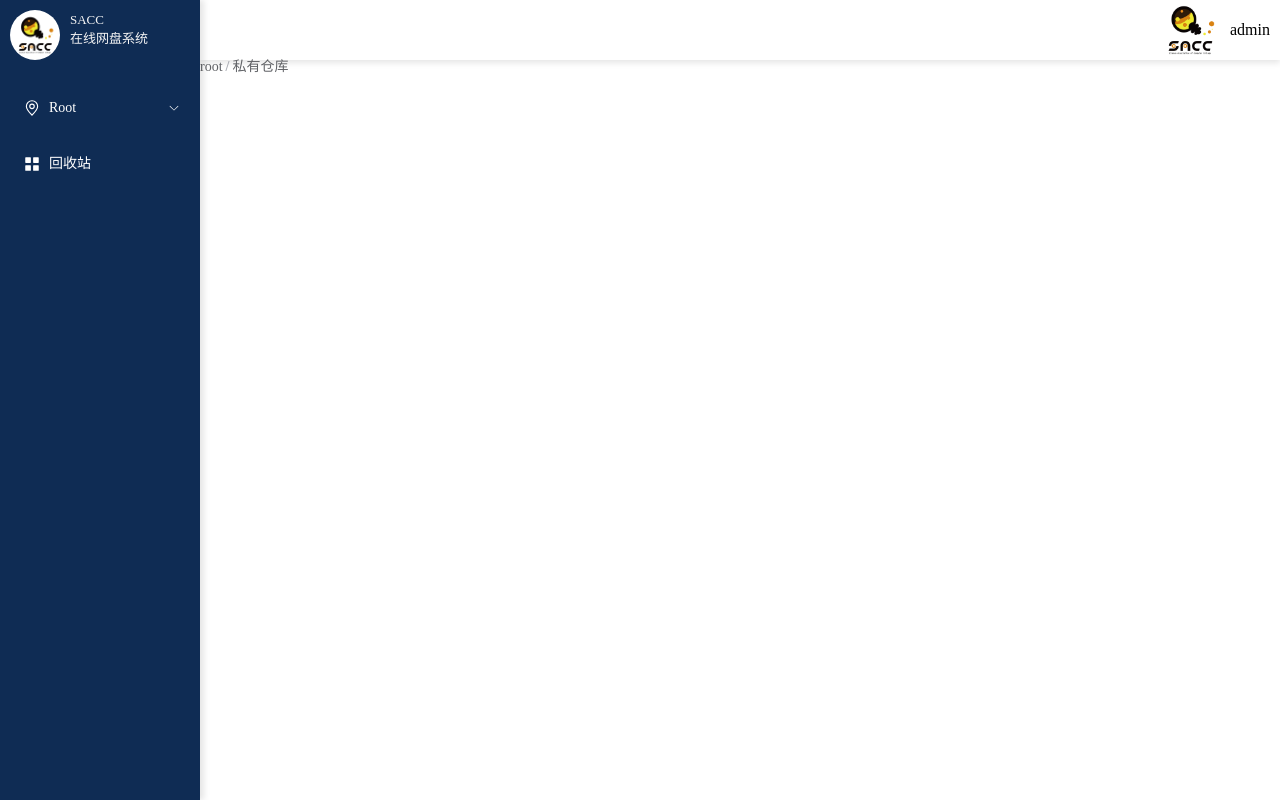
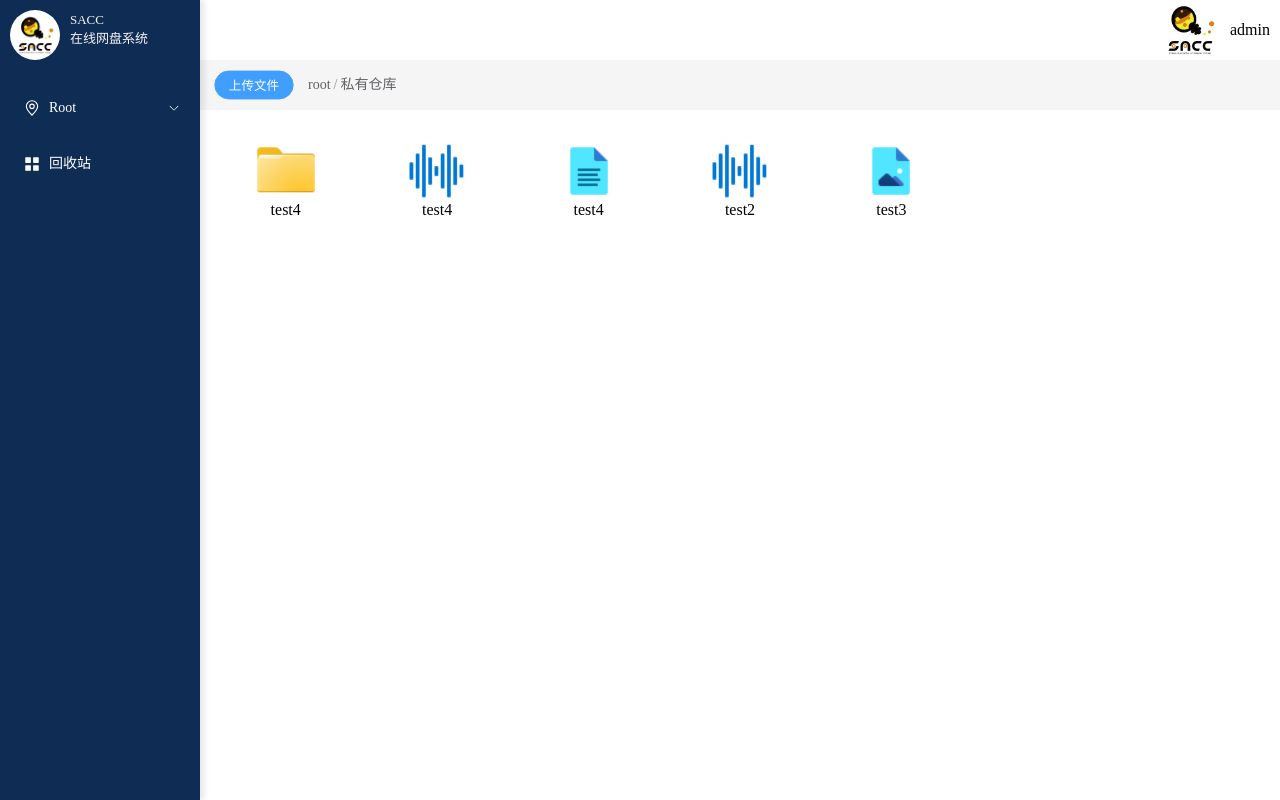
Before and after one commit to ARExc/SACC-Drive-Vue, a Vue app: page /home/publicDisk in a window 1280 px wide. Built offline with nearby package versions, Linux system fonts and the light colour scheme.

Commit message:
fix:fix the bug of unable to navigate under private and public disk

```diff
--- a/src/router/index.js
+++ b/src/router/index.js
@@ -1,9 +1,9 @@
 import {createRouter, createWebHistory} from 'vue-router';
-import Register from './views/register.vue'
-import Error from './views/error.vue'
-import Login from './views/login.vue'
+import Register from './views/Register.vue'
+import Error from './views/Error.vue'
+import Login from './views/Login.vue'
 import Home from '../views/Home.vue'
-import ResetPwd from './views/resetPwd.vue'
+import ResetPwd from './views/ResetPwd.vue'
 import Recycle from '../views/Recycle.vue'
 import FolderDetail from "@/views/FolderDetail.vue";
 
@@ -29,10 +29,10 @@
             name: 'Error',
             component: Error
         },
-        {
-            path: '/home',
-            redirect: '/home/privateDisk'
-        },
+        // {
+        //     path: '/home',
+        //     redirect: '/home/privateDisk'
+        // },
         {
             path: '/home',
             name: 'Home',
@@ -49,14 +49,21 @@
                     children: [
                         {
                             path: ':folderName',
-                            name: 'FolderDetail', // 给子路由指定一个名字
+                            name: 'privateFolderDetail', // 给子路由指定一个名字
                             component: FolderDetail
                         }
                     ]
                 },
                 {
                     path: 'publicDisk',
-                    component: () => import('../views/PublicDisk.vue')
+                    component: () => import('../views/PublicDisk.vue'),
+                    children: [
+                        {
+                            path: ':folderName',
+                            name: 'publicFolderDetail', // 给子路由指定一个名字
+                            component: FolderDetail
+                        }
+                    ]
                 },
             ]
         },
--- a/src/store/getters.js
+++ b/src/store/getters.js
@@ -2,7 +2,7 @@
     isLoggedIn: state => state.user.isLoggedIn,
     getToken: state => state.user.token,
     isUpload: state => state.file.isUpload,
-    fileType: state => state.file.fileType,
+    file:state=>state.file.file,
     breadcrumb: state => state.breadcrumb.breadcrumb,
     isPrivate: state => state.breadcrumb.isPrivate,
     isPublic: state => state.breadcrumb.isPublic,
--- a/src/store/modules/breadcrumb.js
+++ b/src/store/modules/breadcrumb.js
@@ -1,14 +1,20 @@
 const state = {
     breadcrumb: [],
+    breadcrumbVersion: 0, // 新增一个版本号，用于触发面包屑更新
     isPrivate: true,
     isPublic: false
 }
 const mutations = {
     addBreadcrumb(state, crumb) {
         state.breadcrumb.push(crumb);
+        state.breadcrumbVersion++;
     },
     removeBreadcrumb(state, index) {
         state.breadcrumb.splice(index + 1);
+        state.breadcrumbVersion++;
+    },
+    clearBreadcrumb(state) {
+        state.breadcrumb = [];
     },
     setIsPrivate(state, isPrivate) {
         state.isPrivate = isPrivate;
--- a/src/store/modules/file.js
+++ b/src/store/modules/file.js
@@ -1,16 +1,19 @@
 const state = {
     isUpload: false,
-    fileType: null,
-
+    file: null,
+    fileType: '',
 }
 
 const mutations = {
     setUpload(state, isUpload) {
         state.isUpload = isUpload;
     },
+    setFile(state, file) {
+        state.file = file;
+    },
     setFileType(state, fileType) {
         state.fileType = fileType;
-    }
+    },
 }
 
 export default {
--- a/src/utility/instantaneous.js
+++ b/src/utility/instantaneous.js
@@ -16,6 +16,7 @@
             spark.append(arrayBuffer);//不能传入file类型，只能传入ArrayBuffer，否则md5永远是一样的
             let hash = spark.end(false);
             store.commit('file/setUpload', true);
+            store.commit('file/setFile', file);
             //在这里发起hash检查请求
             resolve(file.type);
             console.log('文件MD5:', hash);
--- a/src/views/ActionArea.vue
+++ b/src/views/ActionArea.vue
@@ -23,14 +23,15 @@
   if (file) {
     instantaneousTransmission(file).then(result => {
       if (result) {
+        console.log('result:',result);
         if (/^image\//.test(result)) {
-          store.commit('setFileType', 'image');
+          store.commit('file/setFileType', 'image');
           console.log('图片');
         } else if (/^video\//.test(result)) {
-          store.commit('setFileType', 'video');
+          store.commit('file/setFileType', 'video');
           console.log('视频');
         } else {
-          store.commit('setFileType', 'file');
+          store.commit('file/setFileType', 'file');
           console.log('文档');
         }
         ElMessage.success('秒传成功');
--- a/src/views/PrivateDisk.vue
+++ b/src/views/PrivateDisk.vue
@@ -16,8 +16,7 @@
 </template>
 
 <script setup>
-import {onMounted, reactive, ref, watch} from 'vue'
-import router from '@/router/index'
+import {onMounted, ref, watch} from 'vue'
 import store from "@/store";
 import request from "@/utility/request";
 import HeaderBar from "@/views/HeaderBar.vue";
@@ -27,10 +26,10 @@
 let items = ref([])
 
 
-watch(() => store.getters.breadcrumb, (newVal) => {
-  console.log(newVal);
+watch(() => store.getters.file, (newVal) => {
+  console.log('私有仓库中的newVal:', newVal);
   if (newVal) {
-    items.value.push({id: 3, fileName: '文件2', type: 'file'})
+    items.value.push({id: 0, fileName: newVal.name, type: newVal.type})
     store.commit('file/setUpload', false)
   }
 }, {deep: true});
--- a/src/views/PublicDisk.vue
+++ b/src/views/PublicDisk.vue
@@ -1,12 +1,170 @@
 <template>
-  <Breadcrumb></Breadcrumb>
+  <HeaderBar></HeaderBar>
+  <div class="folder" @contextmenu.prevent="showContextMenu($event)">
+    <div class="folder-item" v-for="item in items" :key="item.fileId" @click="preview(item)">
+      <img :src="src(item)" alt="File Icon">
+      <span>{{ item.fileName }}</span>
+    </div>
+    <div v-if="showMenu" class="custom-context-menu" :style="{top:menuPosition.y+'px',left:menuPosition.x+'px'}">
+      <ul>
+        <li @click="downloadItem(e)">下载</li>
+        <li @click="moveFile">移动</li>
+        <li @click="deleteItem">删除</li>
+      </ul>
+    </div>
+  </div>
 </template>
 
 <script setup>
+import {onMounted, reactive, ref, watch} from 'vue'
+import router from '@/router/index'
+import store from "@/store";
+import request from "@/utility/request";
+import HeaderBar from "@/views/HeaderBar.vue";
 
-import Breadcrumb from "@/views/Breadcrumb.vue";
+const showMenu = ref(false)
+const menuPosition = ref({x: 0, y: 0})
+let items = ref([])
+
+
+watch(() => store.getters.file, (newVal) => {
+  console.log(newVal);
+  if (newVal) {
+    items.value.push({id: newVal.id, fileName: newVal.fileName, type: newVal.folderType})
+    store.commit('file/setUpload', false)
+  }
+}, {deep: true});
+
+
+//点击文件夹进入下一级
+const preview = (item) => {
+  if (item.folderType === 1) {
+    console.log('点击' + item.fileName)
+    // debugger;
+    store.commit('breadcrumb/addBreadcrumb', item);
+  }
+}
+
+//根据类型显示不同的图标
+let src = (item) => {
+  if (item.folderType === 1) {
+    return require('@/assets/icon/folder.png')//这里的require函数调用告诉构建工具（比如Webpack），它需要处理（即包含在最终的构建结果中）这些图片资源。
+  } else if (item.folderType === 0) {
+    //1：视频 2：音频 3：文档 4：图片 5：其他
+    if (item.fileCategory === 1) {
+      return require('@/assets/icon/video.png')
+    } else if (item.fileCategory === 2) {
+      return require('@/assets/icon/music.png')
+    } else if (item.fileCategory === 3) {
+      return require('@/assets/icon/document.png')
+    } else if (item.fileCategory === 4) {
+      return require('@/assets/icon/picture.png')
+    } else {
+      return require('@/assets/icon/file.png')
+    }
+  } else {
+    return require('@/assets/icon/file.png')
+  }
+};
+
+function showContextMenu(e) {
+  e.preventDefault()
+  // if(e.innerHTML==null){
+  //   return;
+  // }
+  showMenu.value = true
+  menuPosition.value = {x: e.pageX, y: e.pageY}//event.pageX和event.pageY是事件对象的属性，它们提供了事件发生时鼠标指针相对于整个文档的水平和垂直位置
+}
+
+onMounted(() => {
+  request.get('/api/priv/file/getFileList').then(res => {
+    items.value = res.data.data.records;
+    // console.log(items.value)
+  })
+});
+
+function moveFile() {
+  console.log('移动')
+  showMenu.value = false
+}
+
+function deleteItem() {
+  console.log('删除')
+  showMenu.value = false
+}
+
+function downloadItem(e) {
+  console.log('下载' + e)
+  showMenu.value = false
+}
+
+window.addEventListener('click', () => {
+  showMenu.value = false
+});
+
 </script>
 
 <style scoped>
+.display {
+  height: 100%;
+  display: block;
+}
 
+
+.folder {
+  display: grid;
+  grid-template-columns: repeat(auto-fill, minmax(120px, 1fr)); /* 创建多列，每列最小宽度120px，最大1fr */
+  grid-gap: 20px; /* 设置网格间的间隙 */
+  padding: 20px; /* 设置内边距 */
+  background-color: #FFF; /* 设置背景色为白色 */
+}
+
+
+.folder-item {
+  display: flex;
+  flex-direction: column;
+  align-items: center;
+  justify-content: center;
+  height: 100px; /* 设置固定高度 */
+
+  transition: transform 0.3s ease; /* 平滑过渡效果 */
+}
+
+.folder-item:hover {
+  background-color: #f9f9f9; /* 设置背景色 */
+
+  transform: translateY(-5px); /* 悬停时上移 */
+}
+
+.folder-item img {
+  width: 100%; /* 图标宽度 */
+  max-width: 60px; /* 图标最大宽度 */
+  height: auto; /* 保持图标的原始宽高比 */
+}
+
+.custom-context-menu {
+  position: fixed;
+  border: 1px solid #ccc;
+  border-radius: 10px;
+  background-color: white;
+  box-shadow: 0 2px 5px rgba(0, 0, 0, 0.2);
+  z-index: 1000;
+}
+
+.custom-context-menu ul {
+
+  list-style: none;
+  margin: 0;
+  padding: 0;
+}
+
+.custom-context-menu ul li {
+  border-radius: 10px;
+  padding: 8px 12px;
+  cursor: pointer;
+}
+
+.custom-context-menu ul li:hover {
+  background-color: #f0f0f0;
+}
 </style>
--- a/src/views/Side.vue
+++ b/src/views/Side.vue
@@ -24,7 +24,7 @@
           <span>Root</span>
         </template>
         <el-menu-item index="/home/privateDisk" class="menu-item" @click="toPrivate">私有仓库</el-menu-item>
-        <el-menu-item index="1-2" class="menu-item" @click="toPublic">公有仓库</el-menu-item>
+        <el-menu-item index="/home/publicDisk" class="menu-item" @click="toPublic">公有仓库</el-menu-item>
       </el-sub-menu>
       <el-menu-item index="/Home/Recycle">
         <el-icon>
@@ -42,18 +42,20 @@
 import {ref} from 'vue'
 import {Location, Menu as IconMenu,} from '@element-plus/icons-vue'
 import {useStore} from 'vuex'
-import {useRouter} from "vue-router";
+import router from '@/router/index'
 
-const store= useStore()
-const router=useRouter()
+const store = useStore()
+// const router=useRouter()
 
 const isCollapse = ref(false)
 const toPrivate = () => {
+  store.commit('breadcrumb/clearBreadcrumb')
   store.commit('breadcrumb/setIsPrivate', true);
   store.commit('breadcrumb/setIsPublic', false);
   router.push('/home/privateDisk')
 }
 const toPublic = () => {
+  store.commit('breadcrumb/clearBreadcrumb')
   store.commit('breadcrumb/setIsPublic', true);
   store.commit('breadcrumb/setIsPrivate', false);
   router.push('/home/publicDisk')
```
Also changed, not shown: src/views/Breadcrumb.vue (+19 -9 lines).
